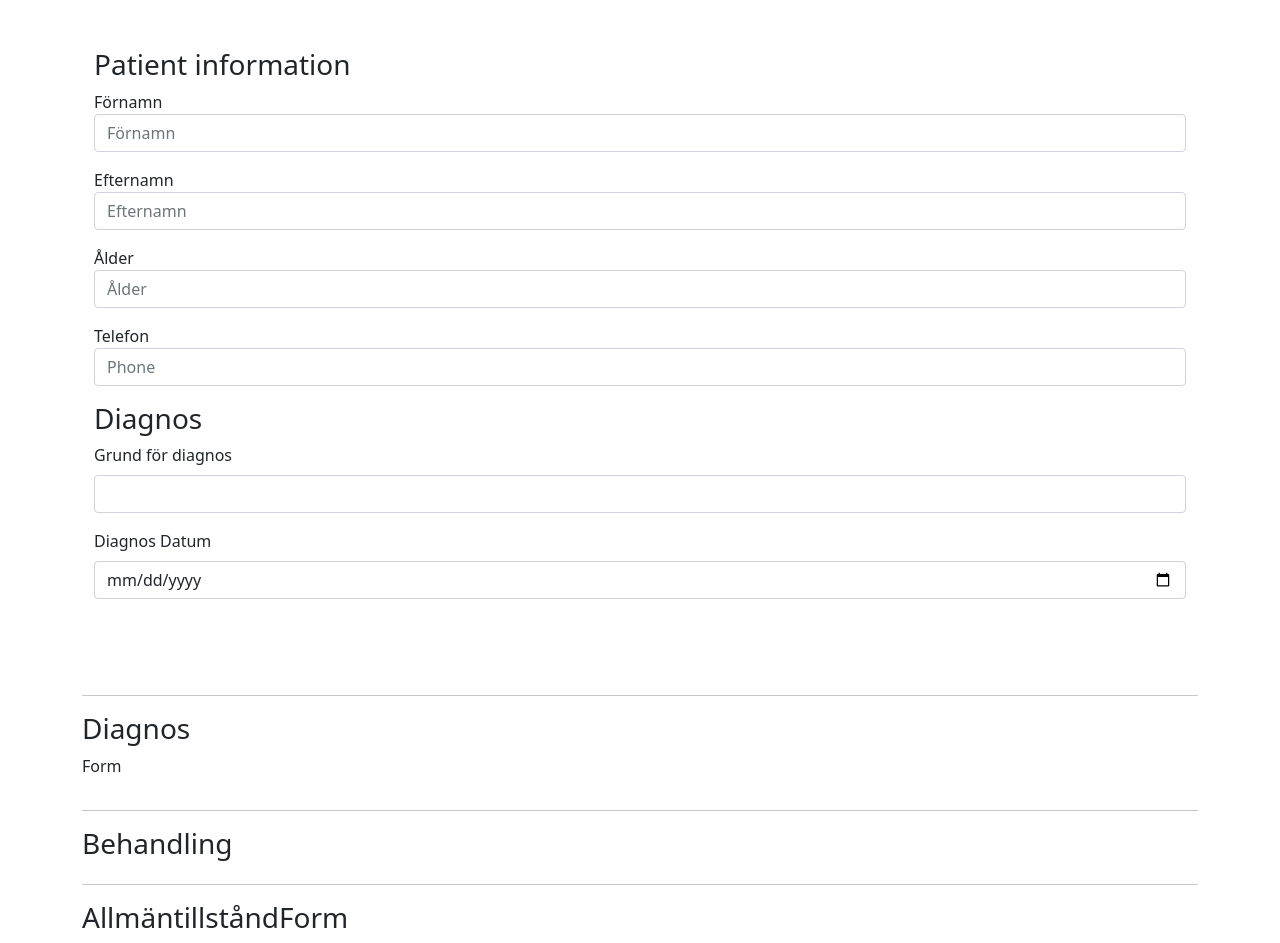
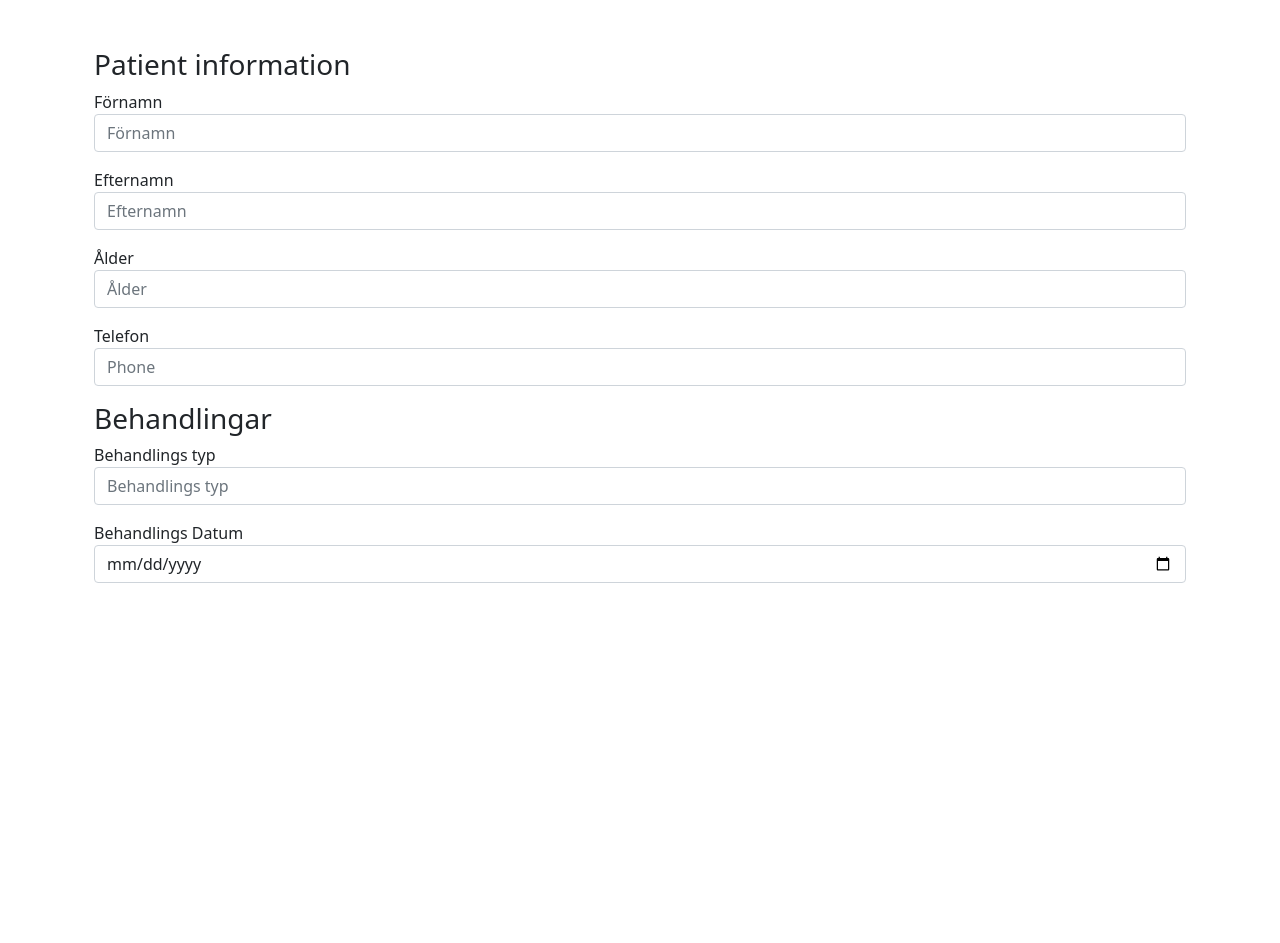
Before and after one commit to ahmmuh/patient_system, a React (Create React App) app: page / in a window 1280 px wide. After the commit the page ends 800 px from the top, so only its background shows below. Built offline with nearby package versions, Linux system fonts and the light colour scheme.

Commit message:
fixed behandlings form

```diff
--- a/src/App.js
+++ b/src/App.js
@@ -9,96 +9,24 @@ import Patientform from './components/Patientform';
 
 
 function App() {
-  let behandlingsLista = [
-    {behandlingID: 1, behandlingsTyp: "kirurgi"},
-    {behandlingID: 2, behandlingsTyp: "strålbehandling"},
-    {behandlingID: 3, behandlingsTyp: "cytostatikabehandling"}
-  ]
+
+// const [allmäntillStånd, setAllmäntillstånd] = useState({
+
+// })
+//   const [behandling,setBehandling] = useState({})
 
 
-  let diagnosLista = [
-    {diagnosId:1, diagnosTyp: "PAD"},
-    {diagnosId:2, diagnosTyp: "cytologi"},
-    {diagnosId:3, diagnosTyp: "röntgen"},
-    {diagnosId:4, diagnosTyp: "klinisk undersökning"},
-  ]
+//   const [selectedBehandling, setSelectedBehandling] = useState("")
 
-  // const [diagnosDatum, setDiagnosDatum] = useState("")
+//   const [operationkod,setOperationkod] = useState([])
+//   const [ecog, setEcog] = useState(0)
 
-  const [diagnos,setDiagnos] = useState({
-    diagnosTyp: "",
-    diagnosDatum: new Date
-});
-const [allmäntillStånd, setAllmäntillstånd] = useState({
-
-})
+//   const [patient, setPatient] = useState()
 
 
-  const [behandling,setBehandling] = useState({})
-
-
-  const [selectedBehandling, setSelectedBehandling] = useState("")
-
-  const [operationkod,setOperationkod] = useState([])
-  const [ecog, setEcog] = useState(0)
-
-  const [patient, setPatient] = useState()
-
-  const handleChangeForDiagnos =(e) =>{
-    const value = e.target.value
-    setDiagnos({...diagnos, [e.target.name]: value});
-
-  }
-  // [event.target.name] : value
-
-
-
-// useEffect(() =>{
-//   setBehandling(behandling);
-  // setSelectedBehandling(selectedBehandling)
-
-  // console.log("Diagnos ", diagnos)
-  // console.log("behandling ", behandling)
-  // console.log("Operationkod ", operationkod)
-  // console.log("ECOG ", ecog)
-  // console.log("Patient ", patient)
-// console.log("Diagnos: ", diagnos)
-
-// },[])
   return (
     <div className="App container mt-5">
-
       <PatientRegister/>
-
-
-
-    <hr/>
-    <div className="row justify-content-center align-items-center g-2"
-    >
-      <div className="col">
-        <h3>Diagnos</h3>
-        <p>Form</p>
-      </div>
-    </div>
-
-    <hr/>
-    <div className="row justify-content-center align-items-center g-2"
-    >
-      <div className="col">
-        <h3>Behandling</h3>
-      </div>
-    </div>
-
-    <hr/>
-
-
-    <div className="row justify-content-center align-items-center g-2"
-    >
-      <div className="col">
-        <h3>AllmäntillståndForm</h3>
-      </div>
-    </div>
-
     </div>
   );
 }
--- a/src/components/BehandlingsForm.jsx
+++ b/src/components/BehandlingsForm.jsx
@@ -1,29 +1,37 @@
 import React from 'react'
 
-function BehandlingsForm({behandlingar,setPatientBehandlingar}) {
+function BehandlingsForm({behandlingar, behandlingHandlerChange}) {
   return (
     <div className='row mb-3'>
-        <div className="col mb-3">
-            <label htmlFor="" className="form-label">
-        <h5 className='lead'>BehandlingsTyper</h5>
+        <div className="col">
+    <div className="mb-3">
+        <label htmlFor="behandlingsTyp">Behandlings typ</label>
+        <input
+          type="text"
+          name="behandlingsTyp"
+          id="behandlingsTyp"
+          value={behandlingar.behandlingsTyp}
+          className="form-control"
+          placeholder="Behandlings typ"
+          onChange={behandlingHandlerChange}
+        />
+      </div>
 
-            </label>
-            <select className="form-select form-select-lg"
+      <div className="mb-3">
+        <label htmlFor="behandlingsDatum">Behandlings Datum</label>
 
-                onChange={(e) => setPatientBehandlingar(e.target.value)}
+        <input
+          type="date"
+          name="behandlingsDatum"
+          id="behandlingsDatum"
+          value={behandlingar.behandlingsDatum.toLocaleString()}
+          placeholder="Behandlings Datum"
+          className="form-control"
+          onChange={behandlingHandlerChange}
+        />
+      </div>
 
-                >
-                <option value="Välj" defaultValue>Välj behandlingstyp</option>
-                {
-                    behandlingar.map((foundedBehandling) => (
-                        <option key={foundedBehandling.behandlingID}
-                        value={foundedBehandling.behandlingsID}>{foundedBehandling.behandlingsTyp}</option>
-                    ))
-                }
-
-            </select>
         </div>
-
     </div>
   )
 }
--- a/src/components/DiagnosForm.jsx
+++ b/src/components/DiagnosForm.jsx
@@ -1,8 +1,7 @@
 import React from 'react'
 
 function DiagnosForm({diagnos,patientChangeHandler}) {
-  let {diagnosTyp,diagnosDatum} = diagnos;
-  console.log("diagnos",diagnos)
+  // console.log("diagnos",diagnos)
 
   return (
     <div className='row mb-5'>
@@ -16,7 +15,7 @@ function DiagnosForm({diagnos,patientChangeHandler}) {
             className="form-control"
             name="diagnosTyp"
             id='diagnosTyp'
-            value={diagnosTyp.diagnosTyp}
+            value={diagnos.diagnosTyp}
             aria-describedby="diagnosTyp"
              onChange={patientChangeHandler}
 
@@ -31,7 +30,7 @@ function DiagnosForm({diagnos,patientChangeHandler}) {
             className="form-control"
             name="diagnosDatum"
             id='diagnosDatum'
-            value={diagnosDatum.diagnosDatum}
+            value={diagnos.diagnosDatum}
             aria-describedby="diagnosDatum"
              onChange={patientChangeHandler}
 
--- a/src/components/PatientRegister.jsx
+++ b/src/components/PatientRegister.jsx
@@ -1,5 +1,4 @@
 import React, { useEffect, useState } from "react";
-import { patients } from "../data/patient";
 import { behandlingsLista, diagnosLista } from "../data/cancerData";
 import DiagnosForm from "./DiagnosForm";
 import BehandlingsForm from "./BehandlingsForm";
@@ -12,11 +11,12 @@ function PatientRegister() {
     age: "",
     phone: "",
     diagnos: {diagnosTyp: "", diagnosDatum: new Date},
+    behandlingar: {behandlingsTyp: "",behandlingsDatum: new Date}
   });
 
 // ta ut diagnos from patient objekt - skicka in det vidare till <DiagnosForm /> komponent
 let {diagnos} = patient;
-
+let {behandlingar} = patient;
   const patientChangeHandler = (e) => {
     e.preventDefault();
     setPatient({
@@ -26,14 +26,28 @@ let {diagnos} = patient;
 
   };
 
+  //behandlingar changeHandler
+  const behandlingHandlerChange =(e) =>{
+   setPatient({
+    ...patient,
+    behandlingar:{
+      ...patient.behandlingar,
+      behandlingsTyp: e.target.value,
+      behandlingsDatum: e.target.value
 
-  //skriv ut patient info som namn
-  // console.log(patient)
+    }
+
+   })
+
+  }
+
+  // [nestedKey]: {
+  //   ...patient[nestedKey],
+  //   [key]: value
+  // }
   return (
-    <>
     <div className="container">
-
-
+      {/* Patient information */}
     <div className="row justify-content-center align-items-center g-2">
       <div className="col">
         <h3>Patient information</h3>
@@ -42,80 +56,39 @@ let {diagnos} = patient;
       </div>
     </div>
 
-    <div className="row justify-content-center align-items-center g-2">
+    {/* Diagnos */}
+
+    {/* <div className="row justify-content-center align-items-center g-2">
       <div className="col">
         <h3>Diagnos</h3>
         <DiagnosForm
-        patientChangeHandler={patientChangeHandler}
+        changeHandler={changeHandler}
         setPatient={setPatient}
         diagnos={diagnos}
         />
       </div>
-    </div>
-
-    <div className="row my-3">
-      {/* <div className="mb-3">
-      <label htmlFor="" className="form-label">
-        <h3>Patient information</h3>
-      </label>
-      <select
-        onChange={setPatient(e          className="form-select form-select-lg"
-      >
-        <option defaultValue="Välj">Välj patient</option>
-        {patients.map((patient) => (
-          <option key={patient.id} value={patient.id}>
-            {patient.name} - {patient.age} år gammal
-          </option>
-        ))}
-      </select>
     </div> */}
 
-      <form>
-        {/* <Patientform /> */}
-        {/* <input
-        type="text"
-        name="diagnosTyp"
-        value={patients.diagnosTyp}
-        placeholder="Diagnos Typ"
-        className="form-control"
-        onChange={handleSubmit}
-      />
 
-      <input
-        type="date"
-        name="diagnosDatum"
-        value={patients.diagnosDatum}
-        placeholder="Diagnos Datum"
-        className="form-control"
-        onChange={handleSubmit}
-      />
+{/* test form */}
+{/* <form>
+  <input type="text" value={patient.behandlingar.behandlingsTyp} onChange={changeHandler}/>
+  <input type="date" value={patient.behandlingar.behandlingsDatum} onChange={changeHandler}/>
+</form> */}
+    {/* Behandlingar */}
 
-      <input
-        type="text"
-        name="behandling"
-        value={patients.behandling}
-        className="form-control"
-        onChange={handleSubmit}
-      />
-      <input
-        type="text"
-        name="ecog"
-        value={patients.ecog}
-        className="form-control"
-        onChange={handleSubmit}
-      />
-      <button
-        type="submit"
-        onClick={handleSubmit}
-        className="btn btn-primary"
-      >
-        Spara
-      </button> */}
-      </form>
+    <div className="row justify-content-center align-items-center g-2">
+      <div className="col">
+        <h3>Behandlingar</h3>
+        <BehandlingsForm
+        behandlingar={behandlingar}
+        behandlingHandlerChange={behandlingHandlerChange}
+        setPatient={setPatient}
+        />
+      </div>
     </div>
   </div>
-    </>
-  );
+  )
 }
 
 export default PatientRegister;
```
